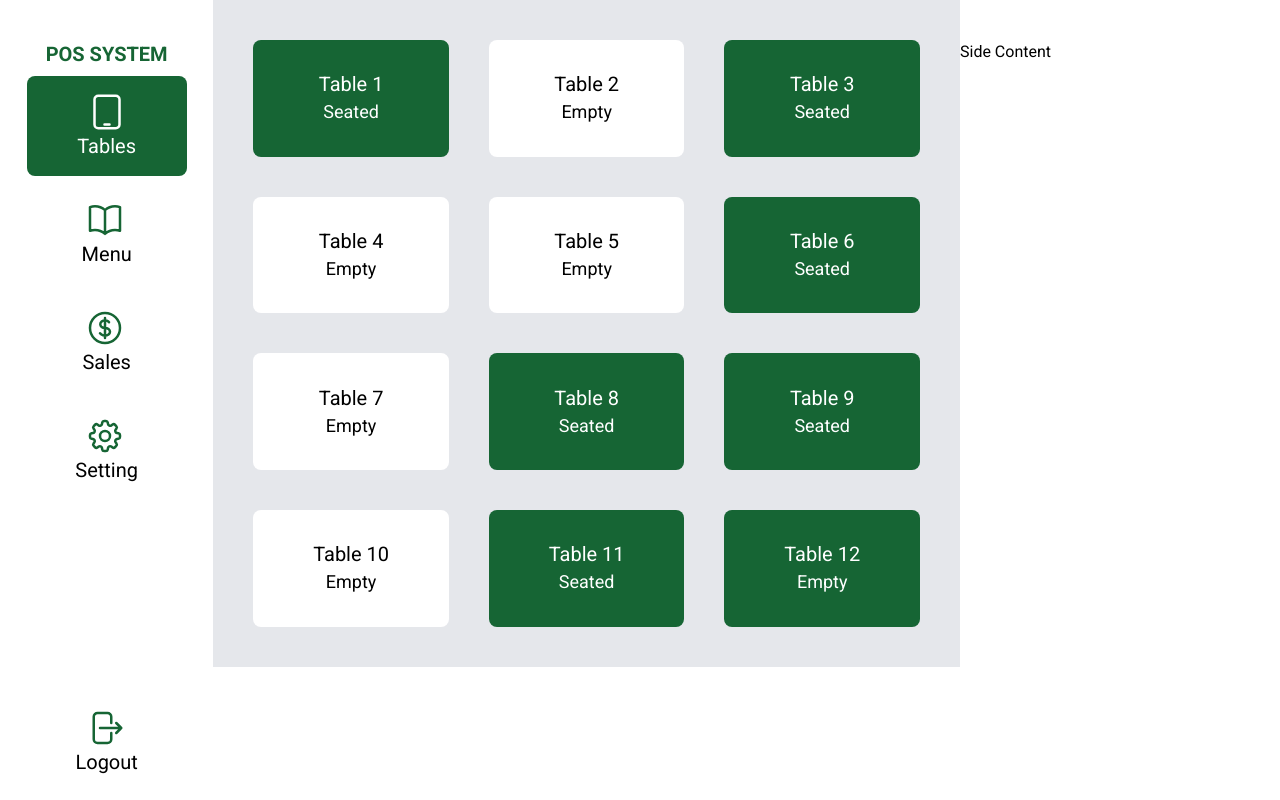
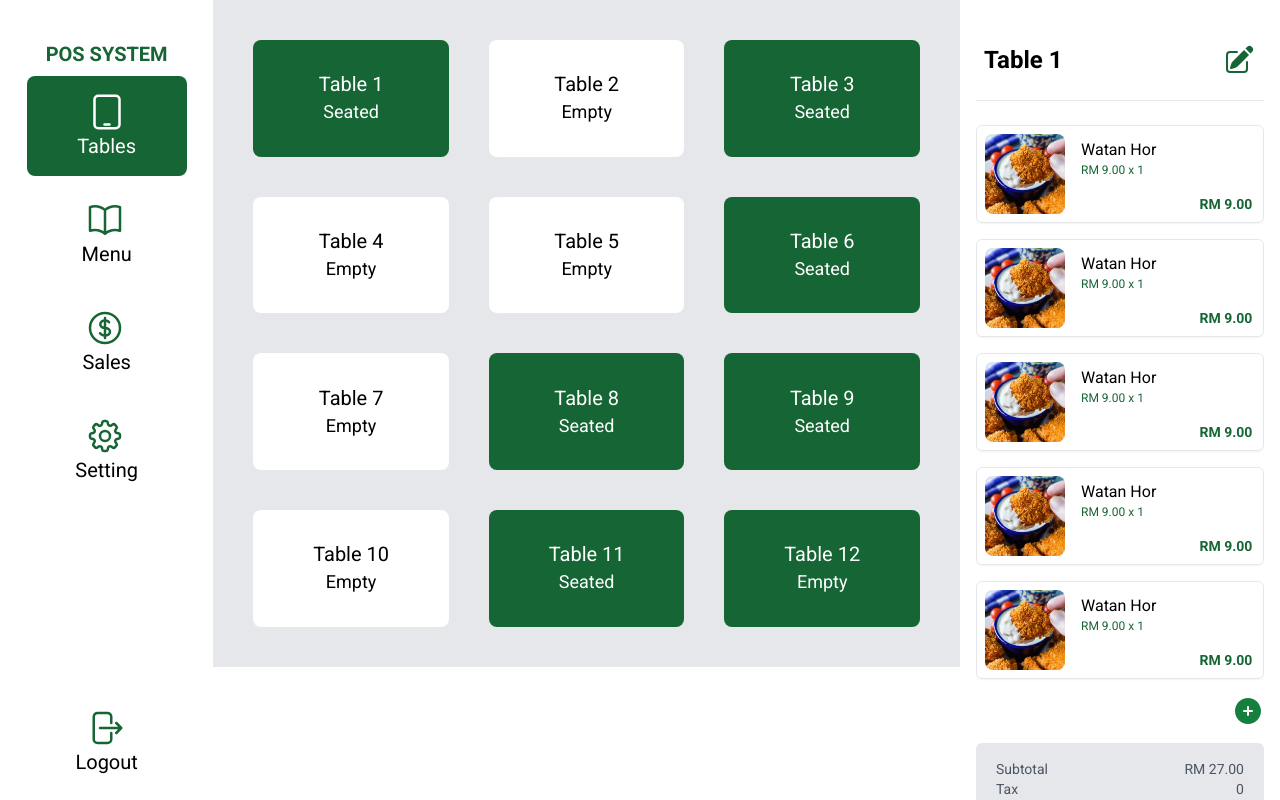
Before and after one commit to CallJoshDrew/swiftpos, a Next.js app: page / in a window 1280 px wide. Built offline with nearby package versions, Linux system fonts and the light colour scheme.

Commit message:
Update TableDetails Design with dummy data

```diff
--- a/app/components/tableDetails.js
+++ b/app/components/tableDetails.js
@@ -1,10 +1,140 @@
-import React from 'react'
+import Image from "next/image";
+import React from "react";
 
 function TableDetails() {
   return (
-    <div className="row-span-6 col-span-3 py-10 relative">
-        <div className="fixed">Side Content</div></div>
-  )
+    <div className="row-span-6 col-span-3 py-10 flex flex-col items-center relative">
+      <div className="fixed h-screen overflow-y-scroll pb-10">
+        <div className="rounded-lg px-2 flex mx-auto my-1 w-72">
+          <div className="text-black text-2xl font-bold mr-40">Table 1</div>
+          <svg
+            xmlns="http://www.w3.org/2000/svg"
+            viewBox="0 0 24 24"
+            fill="currentColor"
+            className="w-8 h-8 text-green-800">
+            <path d="M21.731 2.269a2.625 2.625 0 00-3.712 0l-1.157 1.157 3.712 3.712 1.157-1.157a2.625 2.625 0 000-3.712zM19.513 8.199l-3.712-3.712-8.4 8.4a5.25 5.25 0 00-1.32 2.214l-.8 2.685a.75.75 0 00.933.933l2.685-.8a5.25 5.25 0 002.214-1.32l8.4-8.4z" />
+            <path d="M5.25 5.25a3 3 0 00-3 3v10.5a3 3 0 003 3h10.5a3 3 0 003-3V13.5a.75.75 0 00-1.5 0v5.25a1.5 1.5 0 01-1.5 1.5H5.25a1.5 1.5 0 01-1.5-1.5V8.25a1.5 1.5 0 011.5-1.5h5.25a.75.75 0 000-1.5H5.25z" />
+          </svg>
+        </div>
+        <hr class="h-px my-6 bg-gray-200 border-0 dark:bg-gray-700" />
+        <div className="flex flex-col gap-4">
+          <div className="flex border rounded-md p-2 shadow-sm">
+            <Image
+              src="/sample.png"
+              alt="stew"
+              width="50"
+              height="50"
+              className="sm:h-20 w-20 object-cover rounded-lg"
+            />
+            <div className="flex flex-col py-1 px-4 relative">
+              <div className="text-black text-base">Watan Hor</div>
+              <div className="text-green-800 text-xs">RM 9.00 x 1</div>
+              <div className="text-green-800 font-bold text-sm absolute bottom-0 -right-20">
+                RM 9.00
+              </div>
+            </div>
+          </div>
+          <div className="flex border rounded-md p-2 shadow-sm">
+            <Image
+              src="/sample.png"
+              alt="stew"
+              width="50"
+              height="50"
+              className="sm:h-20 w-20 object-cover rounded-lg"
+            />
+            <div className="flex flex-col py-1 px-4 relative">
+              <div className="text-black text-base">Watan Hor</div>
+              <div className="text-green-800 text-xs">RM 9.00 x 1</div>
+              <div className="text-green-800 font-bold text-sm absolute bottom-0 -right-20">
+                RM 9.00
+              </div>
+            </div>
+          </div>
+          <div className="flex border rounded-md p-2 shadow-sm">
+            <Image
+              src="/sample.png"
+              alt="stew"
+              width="50"
+              height="50"
+              className="sm:h-20 w-20 object-cover rounded-lg"
+            />
+            <div className="flex flex-col py-1 px-4 relative">
+              <div className="text-black text-base">Watan Hor</div>
+              <div className="text-green-800 text-xs">RM 9.00 x 1</div>
+              <div className="text-green-800 font-bold text-sm absolute bottom-0 -right-20">
+                RM 9.00
+              </div>
+            </div>
+          </div>
+          <div className="flex border rounded-md p-2 shadow-sm">
+            <Image
+              src="/sample.png"
+              alt="stew"
+              width="50"
+              height="50"
+              className="sm:h-20 w-20 object-cover rounded-lg"
+            />
+            <div className="flex flex-col py-1 px-4 relative">
+              <div className="text-black text-base">Watan Hor</div>
+              <div className="text-green-800 text-xs">RM 9.00 x 1</div>
+              <div className="text-green-800 font-bold text-sm absolute bottom-0 -right-20">
+                RM 9.00
+              </div>
+            </div>
+          </div>
+          <div className="flex border rounded-md p-2 shadow-sm">
+            <Image
+              src="/sample.png"
+              alt="stew"
+              width="50"
+              height="50"
+              className="sm:h-20 w-20 object-cover rounded-lg"
+            />
+            <div className="flex flex-col py-1 px-4 relative">
+              <div className="text-black text-base">Watan Hor</div>
+              <div className="text-green-800 text-xs">RM 9.00 x 1</div>
+              <div className="text-green-800 font-bold text-sm absolute bottom-0 -right-20">
+                RM 9.00
+              </div>
+            </div>
+          </div>
+        </div>
+        <div className="relative mb-10">
+          <button>
+            <svg
+              xmlns="http://www.w3.org/2000/svg"
+              viewBox="0 0 24 24"
+              fill="currentColor"
+              className="w-8 h-8 text-green-700 absolute right-0 top-4">
+              <path
+                fillRule="evenodd"
+                d="M12 2.25c-5.385 0-9.75 4.365-9.75 9.75s4.365 9.75 9.75 9.75 9.75-4.365 9.75-9.75S17.385 2.25 12 2.25zM12.75 9a.75.75 0 00-1.5 0v2.25H9a.75.75 0 000 1.5h2.25V15a.75.75 0 001.5 0v-2.25H15a.75.75 0 000-1.5h-2.25V9z"
+                clipRule="evenodd"
+              />
+            </svg>
+          </button>
+        </div>
+          <div className="bg-gray-200 py-4 px-5 rounded-md">
+            <div className="flex justify-between items-center">
+              <div className="text-gray-600 text-sm">Subtotal</div>
+              <div className="text-gray-600 text-sm">RM 27.00</div>
+            </div>
+            <div className="flex justify-between items-center">
+              <div className="text-gray-600 text-sm">Tax</div>
+              <div className="text-gray-600 text-sm">0</div>
+            </div>
+            <hr class="h-px my-6 bg-black border-dashed" />
+            <div className="flex justify-between items-center">
+              <div className="text-gray-600 text-base font-bold">Total</div>
+              <div className="text-gray-600 text-base font-bold">RM 27.00</div>
+            </div>
+          </div>
+          <button className=" bg-green-700 w-full my-4 rounded-md p-2 text-white text-lg font-medium">
+            Place Order
+          </button>
+      </div>
+    </div>
+  );
 }
 
-export default TableDetails
+export default TableDetails;
```
